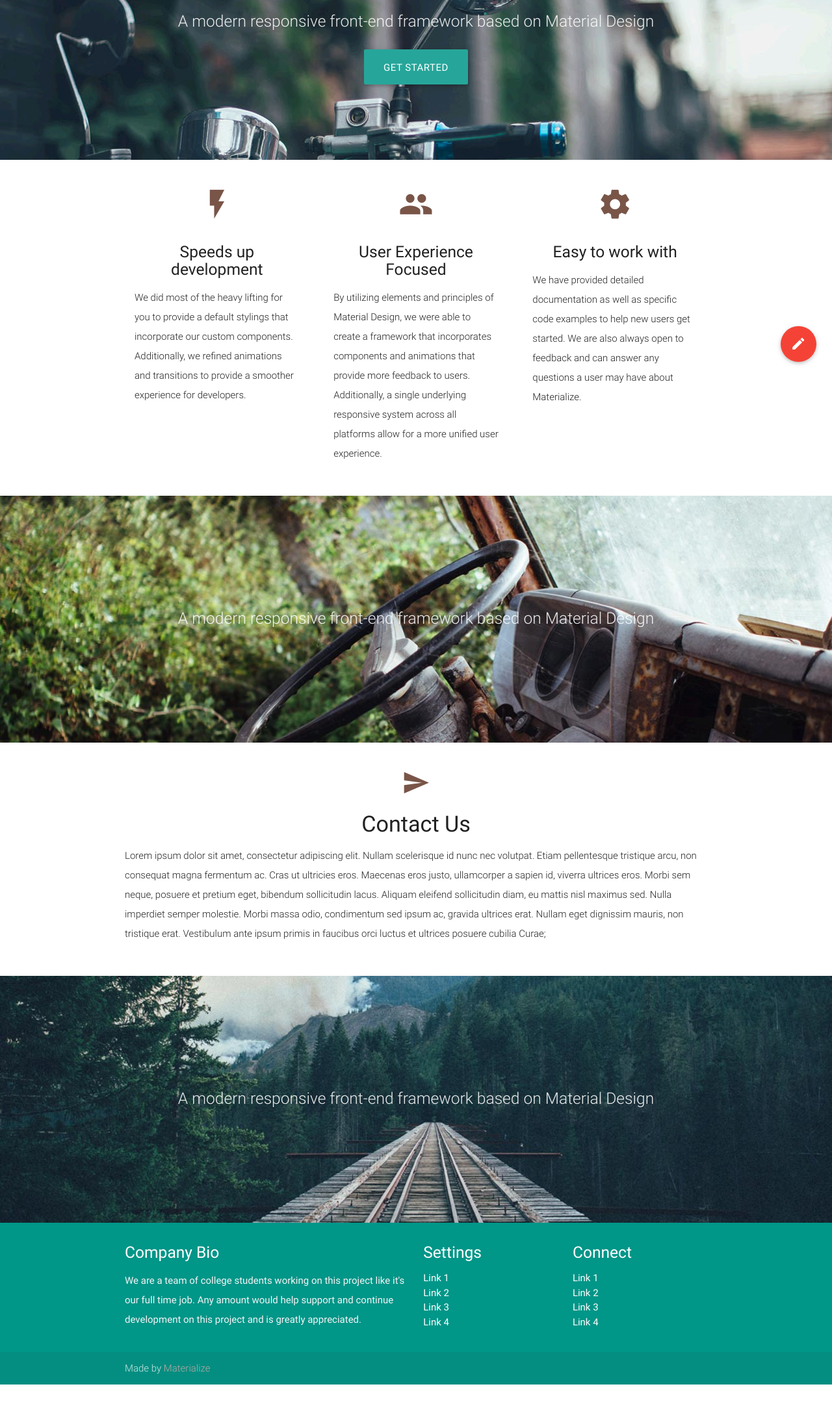
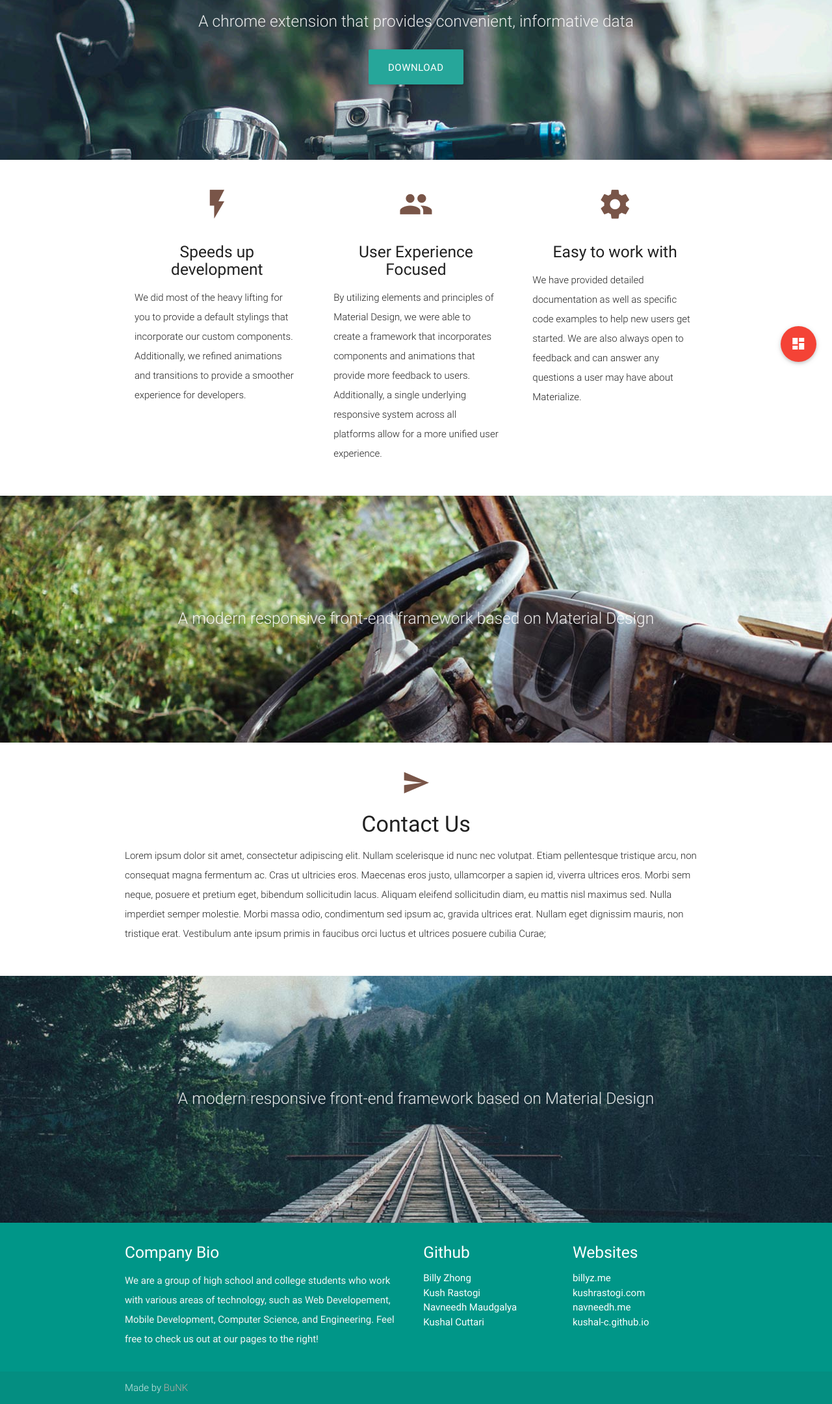
Before and after one commit to BillyZhong/Cakepop, a browser extension: page nodejs/test.html in a window 1280 px wide. Shown: the part 198-2359 px from the top of the page at 65% size. Before the commit the page ends 2329 px from the top, so only its background shows below. Drawn offline with nearby package versions, Linux system fonts and the light colour scheme.

Commit message:
Landing Page

```diff
--- a/nodejs/test.html
+++ b/nodejs/test.html
@@ -13,20 +13,20 @@
 <body>
   <div class="fixed-action-btn" style="bottom: 45px; right: 24px;">
           <a class="btn-floating btn-large red">
-            <i class="material-icons">mode_edit</i>
+            <i class="material-icons">dashboard</i>
           </a>
           <ul>
-            <li><a class="btn-floating red" style="transform: scaleY(0.4) scaleX(0.4) translateY(40px); opacity: 0;"><i class="material-icons">insert_chart</i></a></li>
-            <li><a class="btn-floating yellow darken-1" style="transform: scaleY(0.4) scaleX(0.4) translateY(40px); opacity: 0;"><i class="material-icons">format_quote</i></a></li>
-            <li><a class="btn-floating green" style="transform: scaleY(0.4) scaleX(0.4) translateY(40px); opacity: 0;"><i class="material-icons">publish</i></a></li>
-            <li><a class="btn-floating blue" style="transform: scaleY(0.4) scaleX(0.4) translateY(40px); opacity: 0;"><i class="material-icons">attach_file</i></a></li>
+            <li><a class="btn-floating red" style="transform: scaleY(0.4) scaleX(0.4) translateY(40px); opacity: 0;"><i class="material-icons">language</i></a></li>
+            <li><a class="btn-floating yellow darken-1" style="transform: scaleY(0.4) scaleX(0.4) translateY(40px); opacity: 0;"><i class="material-icons">perm_media</i></a></li>
+            <li><a class="btn-floating green" style="transform: scaleY(0.4) scaleX(0.4) translateY(40px); opacity: 0;"><i class="material-icons">navigation</i></a></li>
+            <li><a class="btn-floating blue" style="transform: scaleY(0.4) scaleX(0.4) translateY(40px); opacity: 0;"><i class="material-icons">group</i></a></li>
           </ul>
         </div>
   <nav class="white" role="navigation">
     <div class="nav-wrapper container">
       <a id="logo-container" href="#" class="brand-logo">Cakepop</a>
       <ul class="right hide-on-med-and-down">
-        <li><a href="#">Navbar Link</a></li>
+        <li style="background-color:#4DB6AC"><a href="#">Navbar Link</a></li>
       </ul>
 
       <ul id="nav-mobile" class="side-nav">
@@ -40,12 +40,12 @@
     <div class="section no-pad-bot">
       <div class="container">
         <br><br>
-        <h1 class="header center teal-text text-lighten-2">Parallax Template</h1>
+        <h1 class="header center teal-text text-lighten-2">Welcome to Cakepop</h1>
         <div class="row center">
-          <h5 class="header col s12 light">A modern responsive front-end framework based on Material Design</h5>
+          <h5 class="header col s12 light">A chrome extension that provides convenient, informative data</h5>
         </div>
         <div class="row center">
-          <a href="http://materializecss.com/getting-started.html" id="download-button" class="btn-large waves-effect waves-light teal lighten-1">Get Started</a>
+          <a href="http://materializecss.com/getting-started.html" id="download-button" class="btn-large waves-effect waves-light teal lighten-1">Download</a>
         </div>
         <br><br>
 
@@ -134,33 +134,33 @@
       <div class="row">
         <div class="col l6 s12">
           <h5 class="white-text">Company Bio</h5>
-          <p class="grey-text text-lighten-4">We are a team of college students working on this project like it's our full time job. Any amount would help support and continue development on this project and is greatly appreciated.</p>
+          <p class="grey-text text-lighten-4">We are a group of high school and college students who work with various areas of technology, such as Web Developement, Mobile Development, Computer Science, and Engineering. Feel free to check us out at our pages to the right!</p>
 
 
         </div>
         <div class="col l3 s12">
-          <h5 class="white-text">Settings</h5>
+          <h5 class="white-text">Github</h5>
           <ul>
-            <li><a class="white-text" href="#!">Link 1</a></li>
-            <li><a class="white-text" href="#!">Link 2</a></li>
-            <li><a class="white-text" href="#!">Link 3</a></li>
-            <li><a class="white-text" href="#!">Link 4</a></li>
+            <li><a class="white-text" href="https://github.com/BillyZhong">Billy Zhong</a></li>
+            <li><a class="white-text" href="https://github.com/kushrast">Kush Rastogi</a></li>
+            <li><a class="white-text" href="https://github.com/navneedh">Navneedh Maudgalya</a></li>
+            <li><a class="white-text" href="https://github.com/Kushal-C">Kushal Cuttari</a></li>
           </ul>
         </div>
         <div class="col l3 s12">
-          <h5 class="white-text">Connect</h5>
+          <h5 class="white-text">Websites</h5>
           <ul>
-            <li><a class="white-text" href="#!">Link 1</a></li>
-            <li><a class="white-text" href="#!">Link 2</a></li>
-            <li><a class="white-text" href="#!">Link 3</a></li>
-            <li><a class="white-text" href="#!">Link 4</a></li>
+            <li><a class="white-text" href="http://billyz.me">billyz.me</a></li>
+            <li><a class="white-text" href="http://kushrastogi.com">kushrastogi.com</a></li>
+            <li><a class="white-text" href="http://navneedh.me">navneedh.me</a></li>
+            <li><a class="white-text" href="https://kushal-c.github.io">kushal-c.github.io</a></li>
           </ul>
         </div>
       </div>
     </div>
     <div class="footer-copyright">
       <div class="container">
-      Made by <a class="brown-text text-lighten-3" href="http://materializecss.com">Materialize</a>
+      Made by <a class="brown-text text-lighten-3" href="http://github.com/BillyZhong/Cakepop">BuNK</a>
       </div>
     </div>
   </footer>
```
